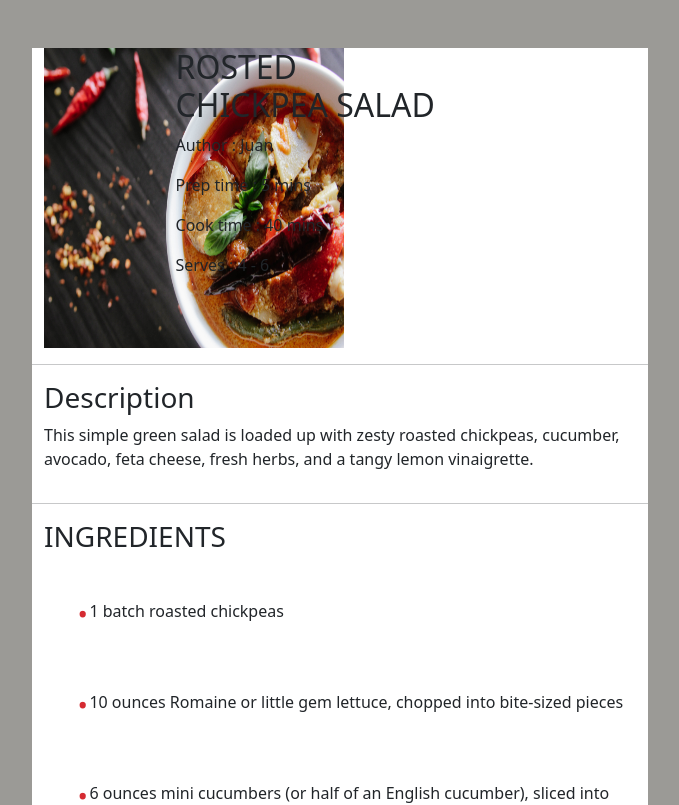
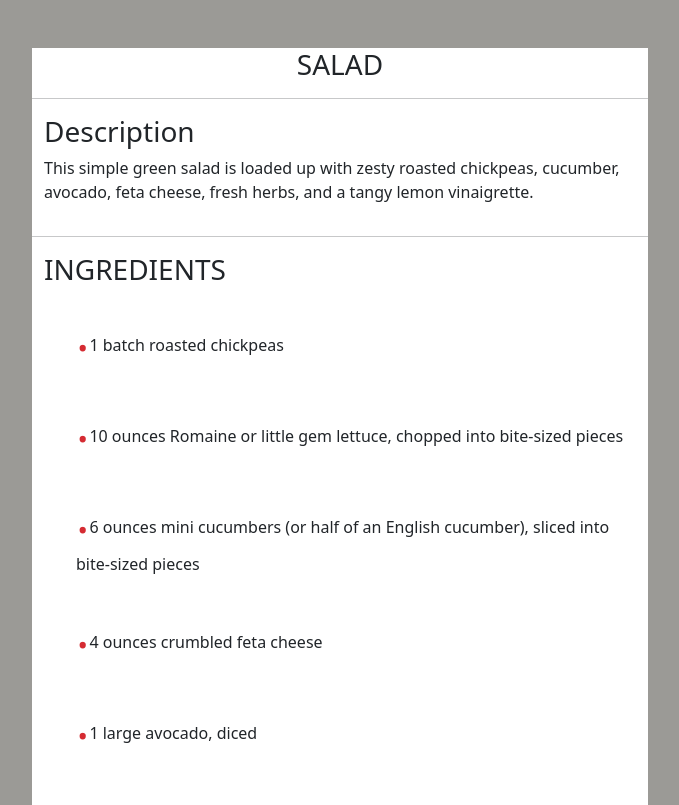
Before and after one commit to charles-okunzo/recipe-hub, an Angular app in the folder Frontend/recipe-hub/: page / in a window 1280 px wide. Shown: the top 805 px of the page, without its empty margins (300-979 px from the left). Built offline with nearby package versions, Linux system fonts and the light colour scheme.

Commit message:
bug:optimizing the heading

```diff
--- a/Frontend/recipe-hub/src/app/recipe-detail/recipe-detail.component.html
+++ b/Frontend/recipe-hub/src/app/recipe-detail/recipe-detail.component.html
@@ -5,22 +5,16 @@
             <div class="center mt-5">
                 <div class="row">
                     <div class="container">
-                        <div class="one">
-                            <div class="container">
-                            <div class="col-md-8 d-flex">
-                                <div class="col-md-4">
-                                    <img src="../assets/food3.jpg" alt="recipe-name" width="300px" height="300px">
-                                </div>
-                                <div class="col-md-8">
+                        <h3 class="text-center">SALAD</h3>
+
+                                <!-- <div class="col-sm-8">
                                     <h2>ROSTED CHICKPEA SALAD</h2>
                                     <p>Author : Juan</p>
                                     <p>Prep time : 5 mins</p>
                                     <p>Cook time : 40 mins</p>
                                     <p>Serves : 4 - 6</p>
-                                </div>
-                            </div>
-                            </div>
-                        </div>
+                                </div> -->
+
                         <hr />
                         <div class="two">
                             <div class="container">
--- a/Frontend/recipe-hub/src/styles.css
+++ b/Frontend/recipe-hub/src/styles.css
@@ -1,5 +1,5 @@
 /* You can add global styles to this file, and also import other style files */
-.one h3{
+.one h2{
     color: #D52B32;
 }
 .dot{
@@ -9,10 +9,10 @@
 li{
     list-style: none;
 }
-/* img{
+ img{
     height: 30vh;
     width: 20vw;
-} */
+}
 .center{
     background-color: white;
 }
```
